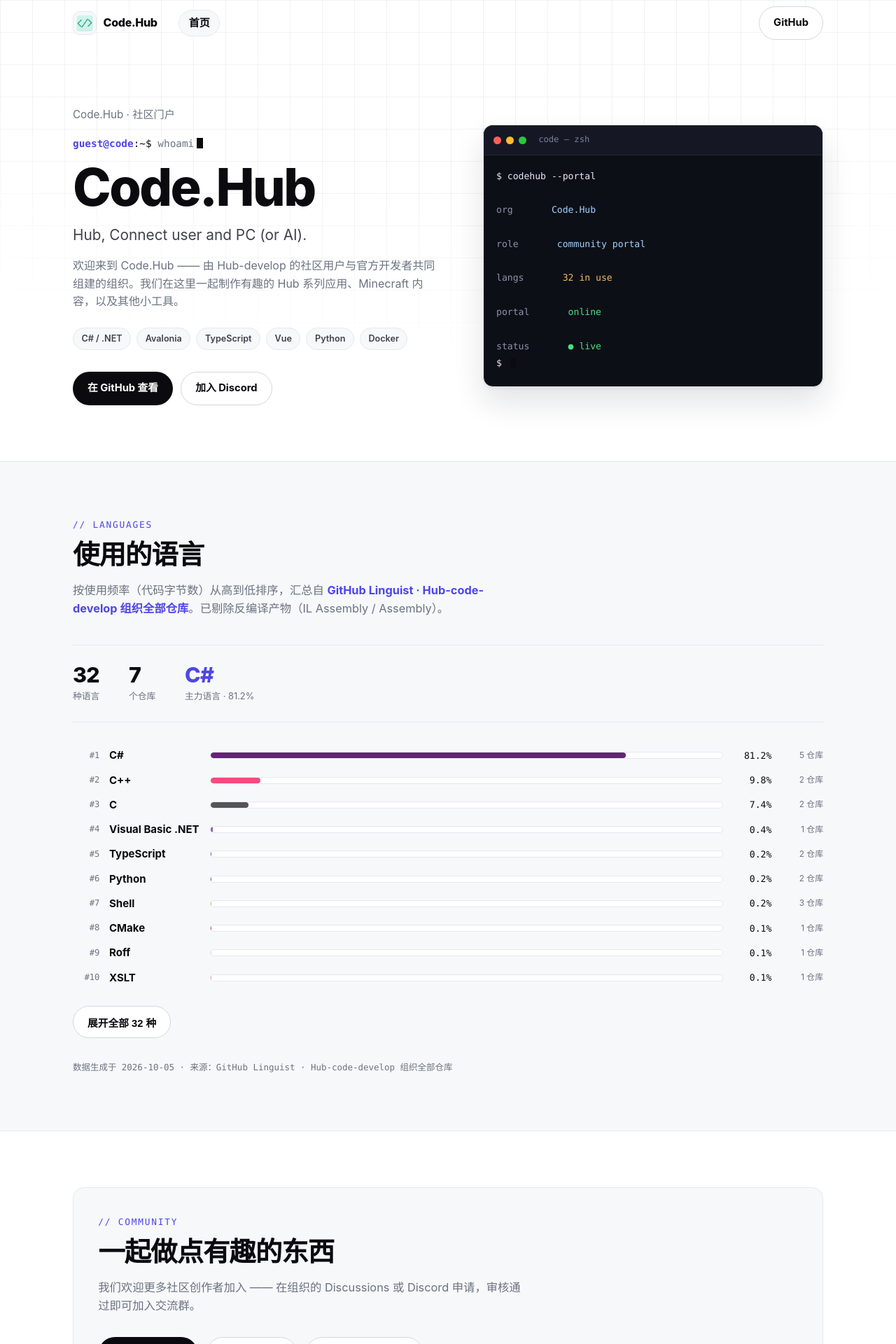
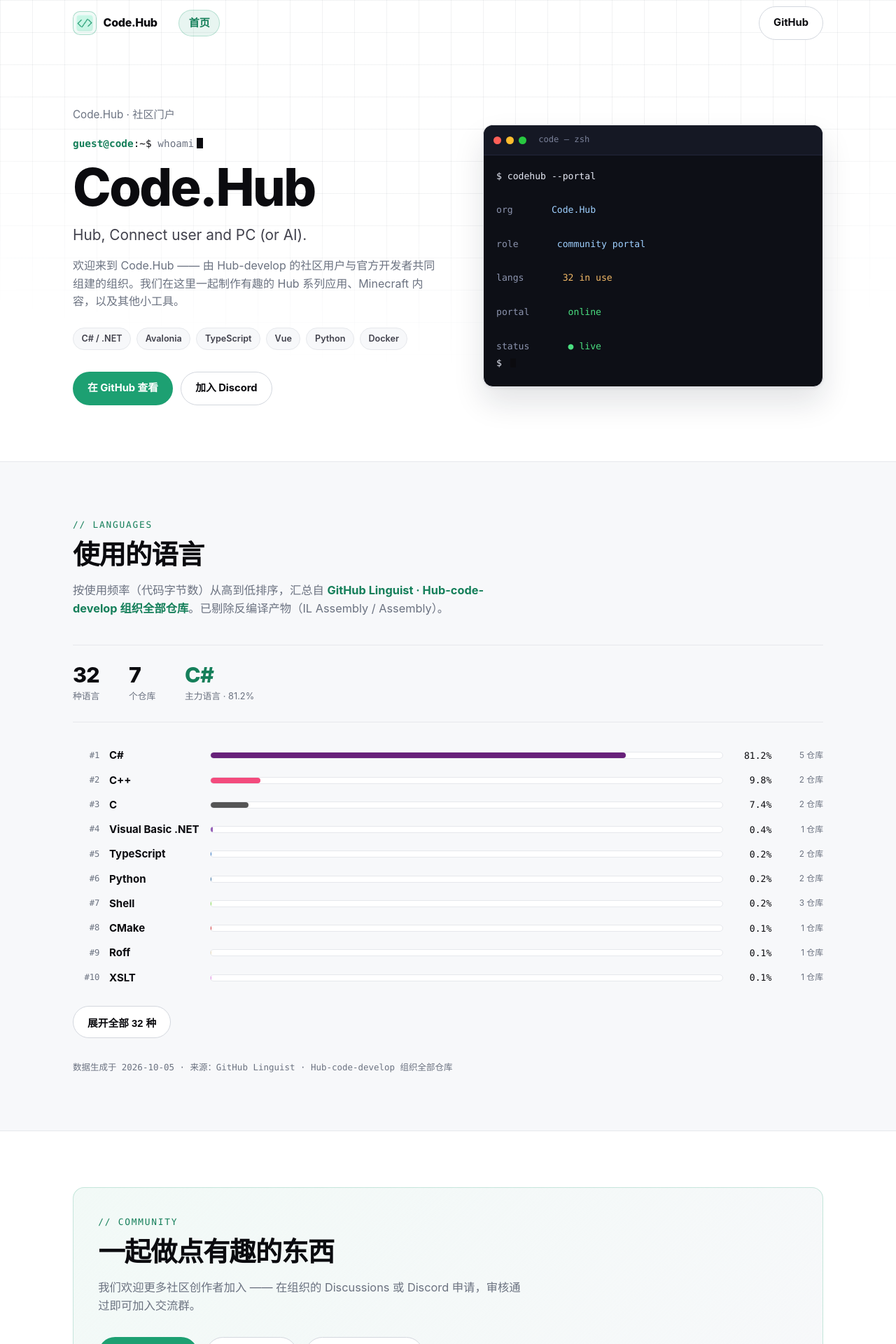
Before and after one commit to Hub-code-develop/code-web, a Vue app: page / in a window 1280 px wide. Shown: the top 1920 px of the page at 70% size. Built offline with nearby package versions, Linux system fonts and the light colour scheme; a web font is replaced by a local one.

Commit message:
style: 从 Hub.code.png 提取主色 #1da072 并应用为全站强调色
- 提取图标主色 #1da072，替换原来的 indigo 强调色
- 更新按钮、导航、页脚极光、返回顶部、CTA 卡片等品牌色
- index.html 添加 theme-color meta

```diff
--- a/index.html
+++ b/index.html
@@ -5,6 +5,7 @@
     <link rel="icon" type="image/png" href="/favicon.png" />
     <link rel="apple-touch-icon" href="/favicon.png" />
     <meta name="viewport" content="width=device-width, initial-scale=1.0" />
+    <meta name="theme-color" content="#1da072" />
     <meta
       name="description"
       content="Code.Hub —— 由 Hub-develop 社区用户与官方开发者共同组建的组织，一起制作有趣的 Hub 系列应用、Minecraft 内容与其他小工具。"
--- a/src/components/BackToTop.vue
+++ b/src/components/BackToTop.vue
@@ -44,6 +44,7 @@ onUnmounted(() => window.removeEventListener('scroll', onScroll))
 .btt:hover {
   transform: translateY(-3px);
   box-shadow: 0 16px 34px rgba(11, 11, 15, 0.34);
+  background: var(--accent);
 }
 .btt:focus-visible {
   outline: 2px solid var(--accent);
--- a/src/components/Footer.vue
+++ b/src/components/Footer.vue
@@ -66,11 +66,11 @@ const f = site.footer
   inset: auto 0 -34% 0;
   height: 78%;
   z-index: -1;
-  background: radial-gradient(closest-side, rgba(99, 102, 241, 0.55), transparent 70%) 28% 82% /
+  background: radial-gradient(closest-side, rgba(29, 160, 114, 0.55), transparent 70%) 28% 82% /
       52% 92% no-repeat,
-    radial-gradient(closest-side, rgba(168, 85, 247, 0.42), transparent 70%) 58% 92% / 56% 82%
+    radial-gradient(closest-side, rgba(16, 185, 129, 0.42), transparent 70%) 58% 92% / 56% 82%
       no-repeat,
-    radial-gradient(closest-side, rgba(56, 189, 248, 0.34), transparent 70%) 82% 68% / 46% 72%
+    radial-gradient(closest-side, rgba(52, 211, 153, 0.34), transparent 70%) 82% 68% / 46% 72%
       no-repeat;
   filter: blur(28px);
   opacity: 0.8;
@@ -94,7 +94,7 @@ const f = site.footer
   margin-bottom: 0.4rem;
 }
 .foot__prompt .prompt__user {
-  color: #a5b4fc;
+  color: #6ee7b7;
 }
 .foot__prompt .prompt__path {
   color: var(--dark-ink);
--- a/src/components/NavBar.vue
+++ b/src/components/NavBar.vue
@@ -97,8 +97,8 @@ watch(
   border-radius: 10px;
   object-fit: contain;
   padding: 4px;
-  background: var(--bg-soft);
-  border: 1px solid var(--line);
+  background: rgba(29, 160, 114, 0.06);
+  border: 1px solid rgba(29, 160, 114, 0.35);
 }
 .nav__links {
   display: flex;
@@ -115,12 +115,12 @@ watch(
   transition: background 0.18s ease, color 0.18s ease;
 }
 .nav__links a:hover {
-  color: var(--ink);
+  color: var(--accent);
 }
 .nav__links a.router-link-active {
-  background: var(--bg-soft);
-  border: 1px solid var(--line);
-  color: var(--ink);
+  background: var(--accent-soft);
+  border: 1px solid rgba(29, 160, 114, 0.25);
+  color: var(--accent-ink);
 }
 .nav__gh {
   margin-left: auto;
@@ -166,7 +166,8 @@ watch(
   border-bottom: 1px solid var(--line);
 }
 .nav__mobile a.router-link-active {
-  color: var(--accent-ink);
+  color: var(--accent);
+  background: var(--accent-soft);
 }
 .menu-enter-active,
 .menu-leave-active {
--- a/src/pages/HomePage.vue
+++ b/src/pages/HomePage.vue
@@ -46,10 +46,10 @@ import { site } from '@/content/site'
   justify-content: space-between;
   gap: 2rem;
   flex-wrap: wrap;
-  border: 1px solid var(--line);
+  border: 1px solid rgba(29, 160, 114, 0.22);
   border-radius: var(--radius);
   padding: 2.4rem 2.2rem;
-  background: var(--bg-soft);
+  background: linear-gradient(135deg, rgba(29, 160, 114, 0.06), var(--bg-soft));
 }
 .cta__actions {
   display: flex;
--- a/src/style.css
+++ b/src/style.css
@@ -25,12 +25,12 @@
   --bg: #ffffff;
   --bg-soft: #f7f8fa;
 
-  /* 强调色 */
-  --accent: #6366f1;
-  --accent-ink: #4f46e5;
-  --accent-soft: rgba(99, 102, 241, 0.1);
-  --emerald-soft: rgba(16, 185, 129, 0.12);
-  --emerald-ink: #059669;
+  /* 强调色 —— 提取自 Hub.code.png 图标主色 */
+  --accent: #1da072;
+  --accent-ink: #157f5a;
+  --accent-soft: rgba(29, 160, 114, 0.1);
+  --emerald-soft: rgba(29, 160, 114, 0.12);
+  --emerald-ink: #157f5a;
   --amber-soft: rgba(245, 158, 11, 0.14);
   --amber-ink: #b45309;
   --rose-soft: rgba(244, 63, 94, 0.12);
@@ -175,12 +175,12 @@ strong {
   white-space: nowrap;
 }
 .btn--primary {
-  background: var(--ink);
+  background: var(--accent);
   color: #fff;
 }
 .btn--primary:hover {
   transform: translateY(-2px);
-  box-shadow: 0 12px 26px rgba(11, 11, 15, 0.22);
+  box-shadow: 0 12px 26px rgba(21, 127, 90, 0.35);
 }
 .btn--ghost {
   background: #fff;
@@ -188,7 +188,8 @@ strong {
   border-color: var(--line-strong);
 }
 .btn--ghost:hover {
-  border-color: var(--ink);
+  border-color: var(--accent);
+  color: var(--accent);
   transform: translateY(-2px);
 }
 .btn--sm {
```
